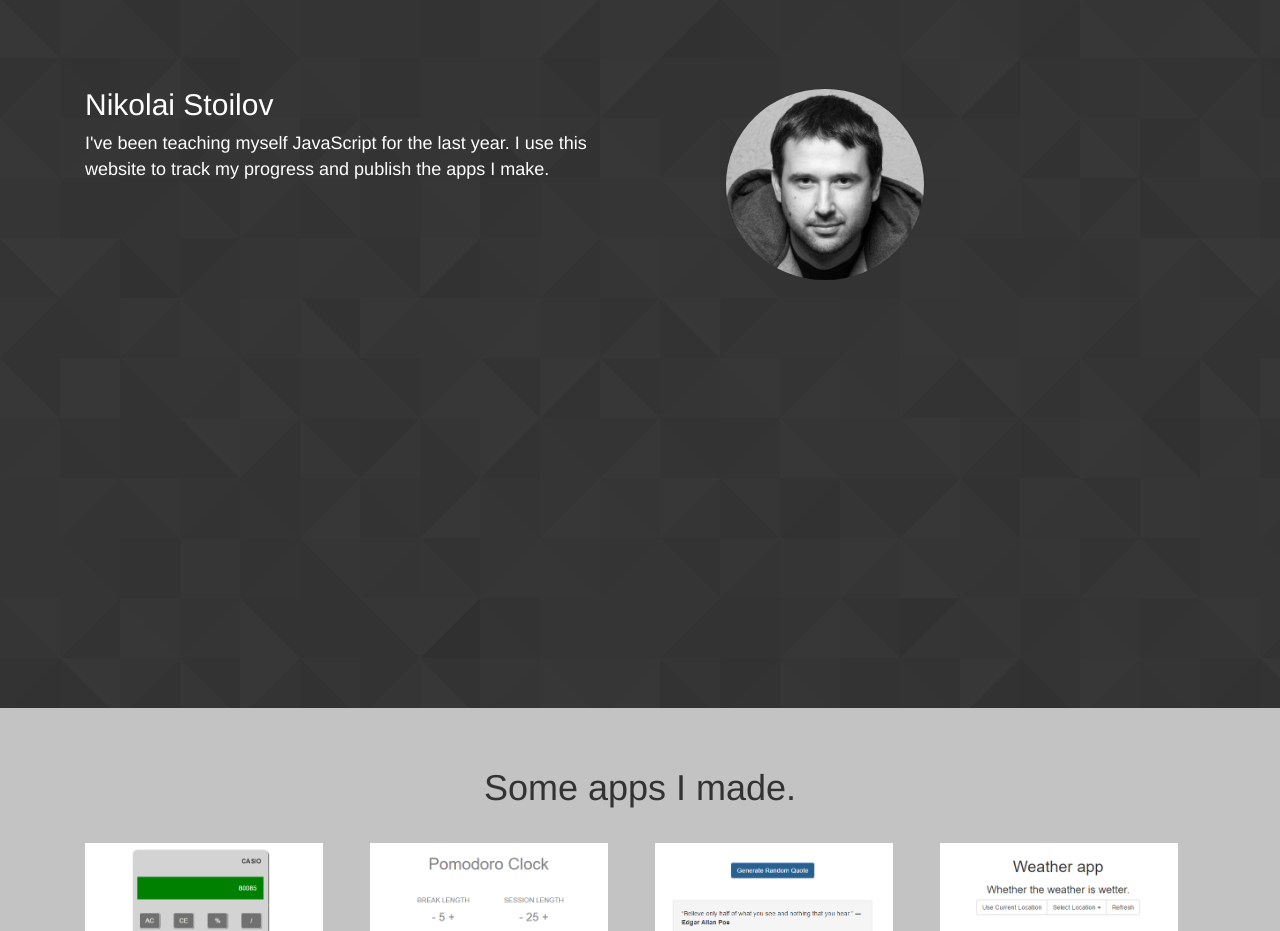
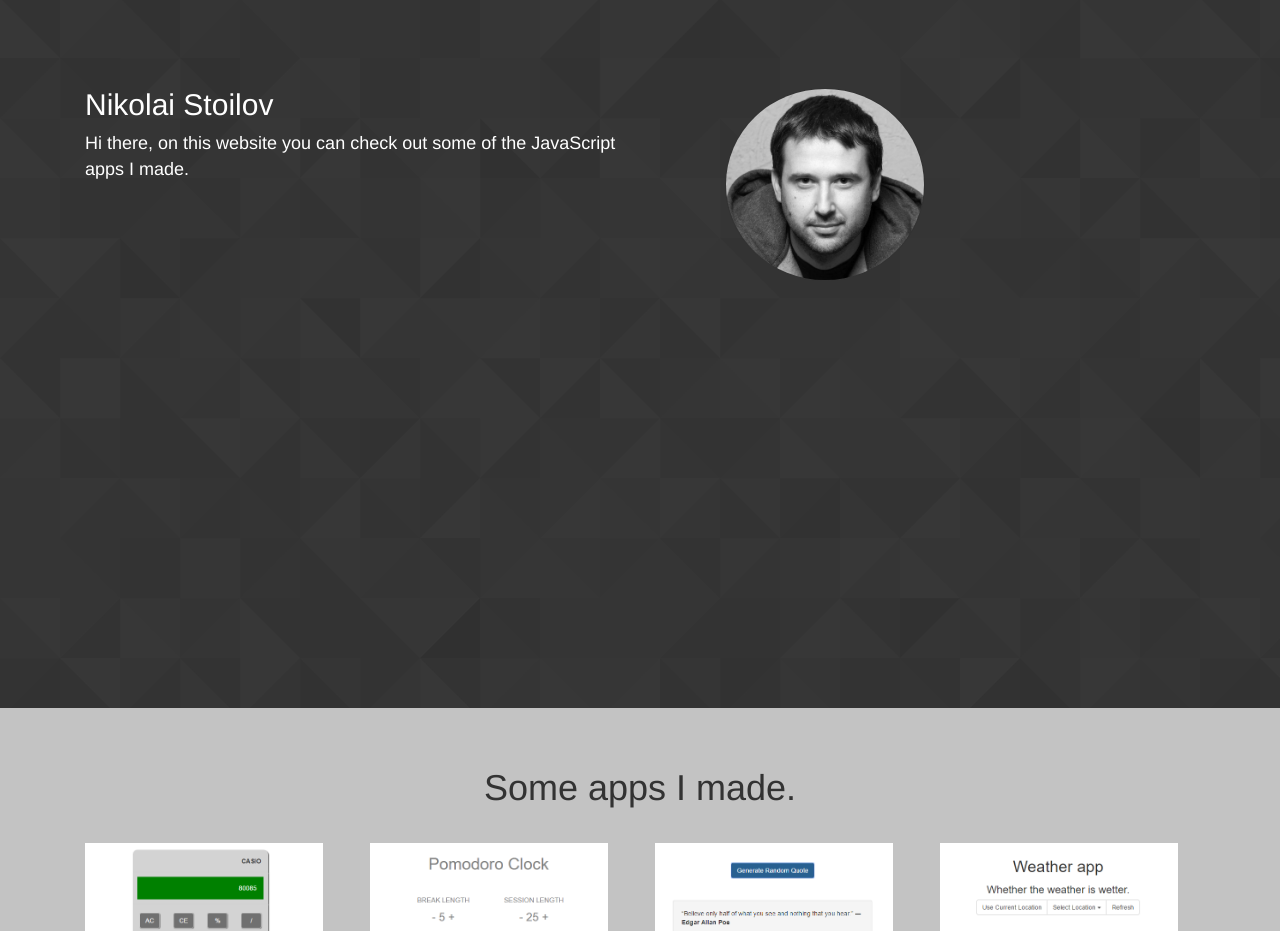
Before and after one commit to nstoilov/folio, a plain HTML site: page index.html in a window 1280 px wide. Shown: the part 962-1893 px from the top of the page. Drawn offline with nearby package versions, Linux system fonts and the light colour scheme.

Commit message:
Update index.html

```diff
--- a/index.html
+++ b/index.html
@@ -77,7 +77,7 @@
           <!-- text left -->
         <div class="col-md-6 col1">
           <h2>Nikolai Stoilov</h2>
-          <p>I've been teaching myself JavaScript for the last year. I use this website to track my progress and publish the apps I make.</p>
+          <p>Hi there, on this website you can check out some of the JavaScript apps I made.</p>
         </div>
           <!-- picture right -->
         <div class="col-md-6">
```
